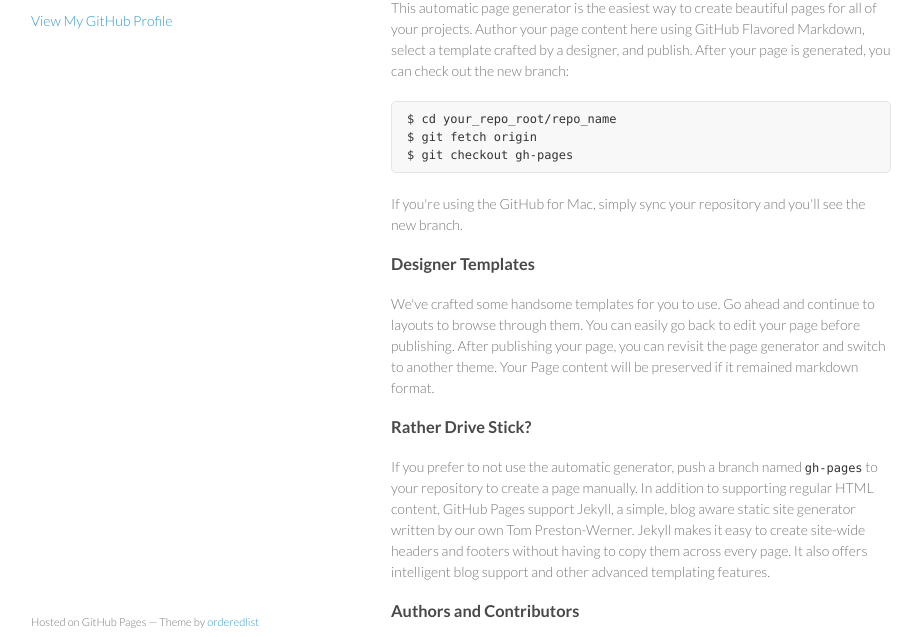
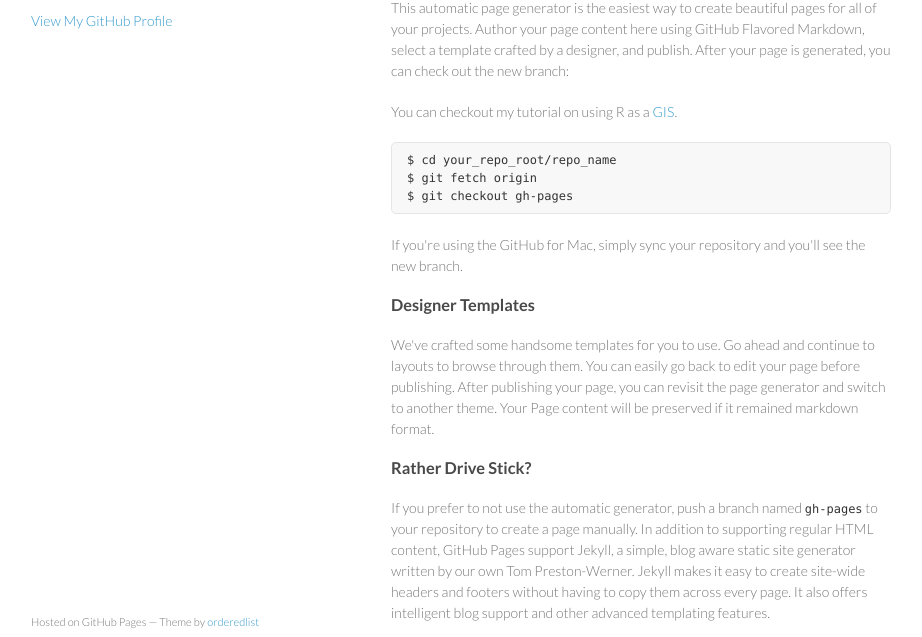
Before and after one commit to clutariomark/clutariomark.github.io, a plain HTML site: page index.html in a window 1280 px wide. Shown: the part 99-736 px from the top of the page, without its empty margins (179-1101 px from the left). Drawn offline with Linux system fonts and the light colour scheme.

Commit message:
added link

```diff
--- a/index.html
+++ b/index.html
@@ -3,7 +3,7 @@
   <head>
     <meta charset="utf-8">
     <meta http-equiv="X-UA-Compatible" content="chrome=1">
-    <title>clutariomark ghpages</title>
+    <title>Mark Clutario ghpage</title>
 
     <link rel="stylesheet" href="stylesheets/styles.css">
     <link rel="stylesheet" href="stylesheets/pygment_trac.css">
@@ -27,6 +27,8 @@
 <a id="welcome-to-github-pages" class="anchor" href="#welcome-to-github-pages" aria-hidden="true"><span class="octicon octicon-link"></span></a>Welcome to GitHub Pages.</h3>
 
 <p>This automatic page generator is the easiest way to create beautiful pages for all of your projects. Author your page content here using GitHub Flavored Markdown, select a template crafted by a designer, and publish. After your page is generated, you can check out the new branch:</p>
+
+<p>You can checkout my tutorial on using R as a <a href="https://clutariomark.github.io/rgis" class="user-mention">GIS</a>.</p>
 
 <pre><code>$ cd your_repo_root/repo_name
 $ git fetch origin
```
